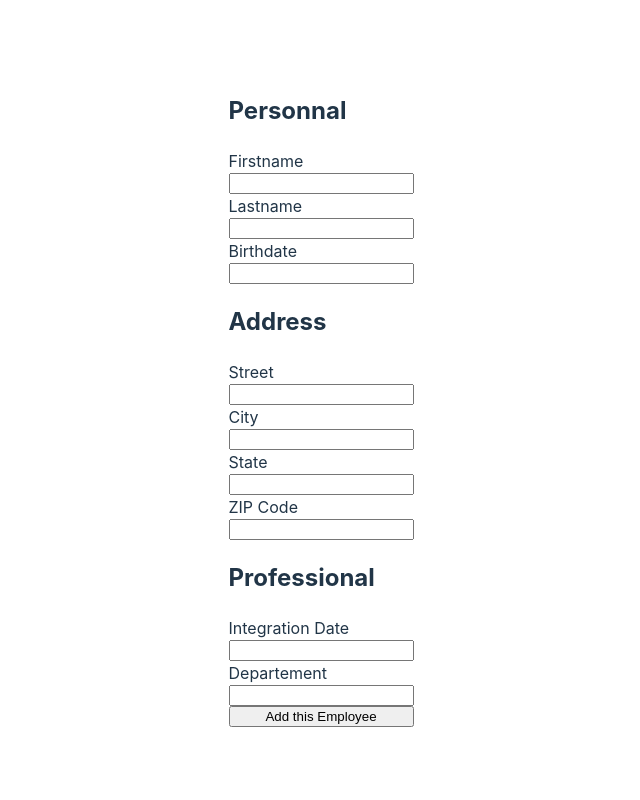
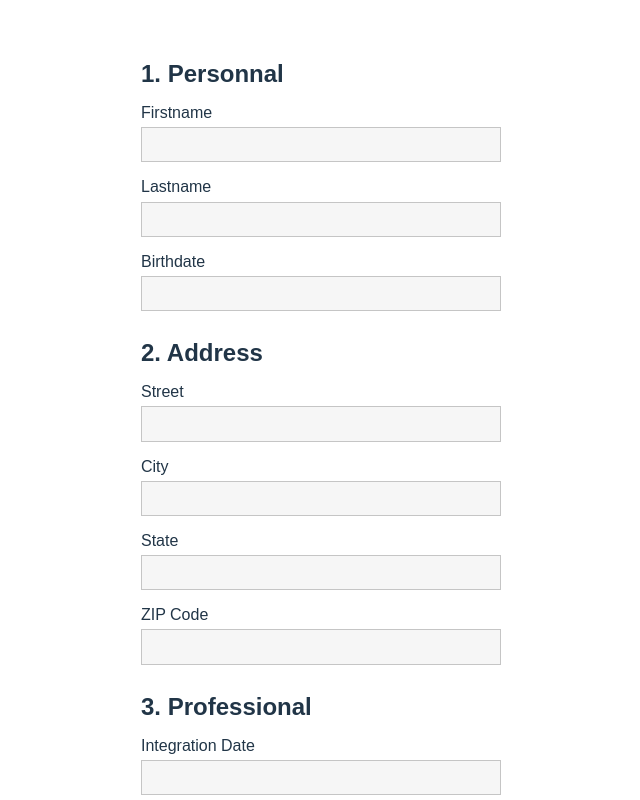
Before and after one commit to ask0ldd/P14-JQuery2ReactPluginsConversion, a React (Vite) app: page / in a window 1280 px wide. Shown: the top 800 px of the page, without its empty margins (319-959 px from the left). Built offline with nearby package versions, Linux system fonts and the light colour scheme.

Commit message:
styled employee form

```diff
--- a/src/App.css
+++ b/src/App.css
@@ -7,7 +7,24 @@
 .mainform {
   display: flex;
   flex-direction: column;
+  width: 360px;
 }
 
-.mainform input {
+.mainform input[type="text"] {
+  border: 1px solid #c5c5c5;
+  background: #f6f6f6;
+  padding: 0.5em 1em 0.45em 1em;
+  color: #454545;
+  font-family: Arial, Helvetica, sans-serif;
+  font-size: 1em;
+  margin-top: 0.325rem;
 }
+
+.mainform input[type="submit"] {
+  margin-top: 2.325rem;
+  height: 32px;
+}
+
+label.defaultSpacing {
+  margin-top: 1rem;
+}
--- a/src/App.tsx
+++ b/src/App.tsx
@@ -5,26 +5,26 @@ function App() {
   return (
     <main>
       <form className='mainform'>
-        <h2>Personnal</h2>
+        <h2>1. Personnal</h2>
         <label>Firstname</label>
         <input type="text"></input>
-        <label>Lastname</label>
+        <label className='defaultSpacing'>Lastname</label>
         <input type="text"></input>
-        <label>Birthdate</label>
+        <label className='defaultSpacing'>Birthdate</label>
         <input type="text"></input>
-        <h2>Address</h2>
+        <h2>2. Address</h2>
         <label>Street</label>
         <input id="street" type="text"></input>
-        <label>City</label>
+        <label className='defaultSpacing'>City</label>
         <input id="city" type="text"></input>
-        <label>State</label>
+        <label className='defaultSpacing'>State</label>
         <input id="state" type="text"></input>
-        <label>ZIP Code</label>
+        <label className='defaultSpacing'>ZIP Code</label>
         <input id="zip-code" type="text"></input>
-        <h2>Professional</h2>
+        <h2>3. Professional</h2>
         <label>Integration Date</label>
         <input id="integration-date" type="text"></input>
-        <label>Departement</label>
+        <label className='defaultSpacing'>Departement</label>
         <input type="text"></input>
         <input type="submit" value="Add this Employee"></input>
       </form>
--- a/src/index.css
+++ b/src/index.css
@@ -1,26 +1,19 @@
 :root {
-  font-family: Inter, system-ui, Avenir, Helvetica, Arial, sans-serif;
-  line-height: 1.5;
-  font-weight: 400;
+  /*font-family: Inter, system-ui, Avenir, Helvetica, Arial, sans-serif;
+  font-weight: 400;*/
+
+  font-family: Arial, Helvetica, sans-serif;
+  font-size: 1em;
 
   color-scheme: light dark;
-  color: rgba(255, 255, 255, 0.87);
-  background-color: #242424;
+  color: #213547;
+  background-color: #ffffff;
 
   font-synthesis: none;
   text-rendering: optimizeLegibility;
   -webkit-font-smoothing: antialiased;
   -moz-osx-font-smoothing: grayscale;
   -webkit-text-size-adjust: 100%;
-}
-
-a {
-  font-weight: 500;
-  color: #646cff;
-  text-decoration: inherit;
-}
-a:hover {
-  color: #535bf2;
 }
 
 body {
@@ -36,34 +29,7 @@ h1 {
   line-height: 1.1;
 }
 
-button {
-  border-radius: 8px;
-  border: 1px solid transparent;
-  padding: 0.6em 1.2em;
-  font-size: 1em;
-  font-weight: 500;
-  font-family: inherit;
-  background-color: #1a1a1a;
-  cursor: pointer;
-  transition: border-color 0.25s;
+h2 {
+  font-size: 1.5rem;
+  margin: 1.75rem 0 1rem 0;
 }
-button:hover {
-  border-color: #646cff;
-}
-button:focus,
-button:focus-visible {
-  outline: 4px auto -webkit-focus-ring-color;
-}
-
-@media (prefers-color-scheme: light) {
-  :root {
-    color: #213547;
-    background-color: #ffffff;
-  }
-  a:hover {
-    color: #747bff;
-  }
-  button {
-    background-color: #f9f9f9;
-  }
-}
```
